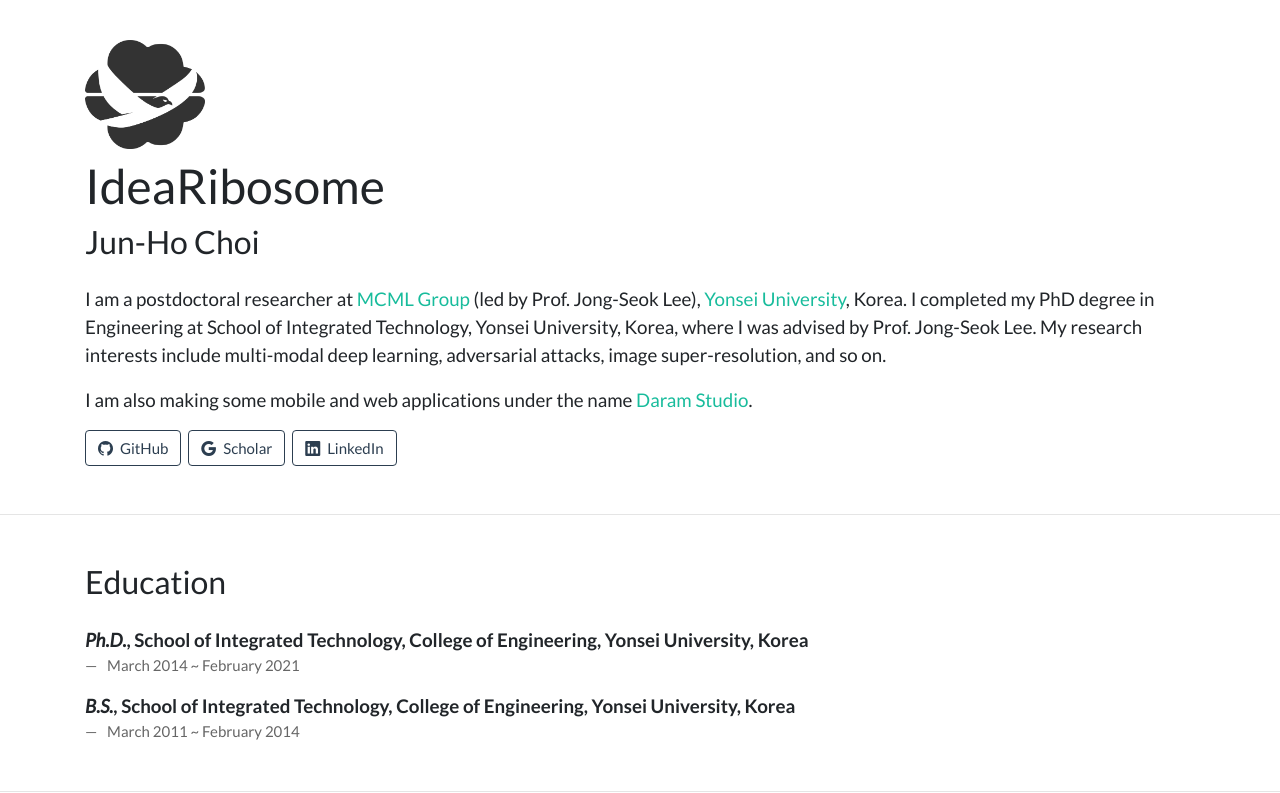
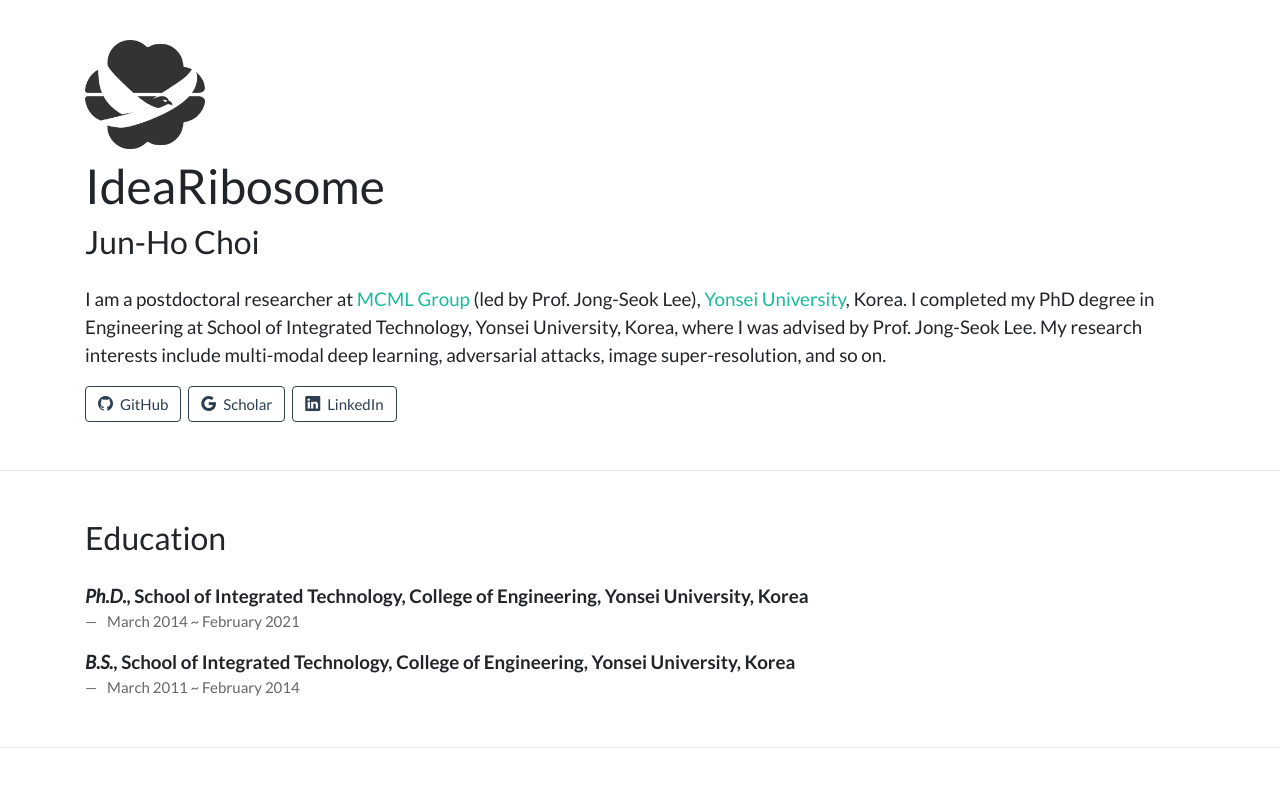
Before and after one commit to idearibosome/idearibosome.github.io, a plain HTML site: page index.html in a window 1280 px wide. Shown: the top 793 px of the page. Drawn offline with nearby package versions, Linux system fonts and the light colour scheme.

Commit message:
Update index.html

```diff
--- a/index.html
+++ b/index.html
@@ -29,9 +29,6 @@
           I am a postdoctoral researcher at <a href="http://mcml.yonsei.ac.kr" target="_blank">MCML Group</a> (led by Prof. Jong-Seok Lee), <a href="http://www.yonsei.ac.kr" target="_blank">Yonsei University</a>, Korea.
           I completed my PhD degree in Engineering at School of Integrated Technology, Yonsei University, Korea, where I was advised by <a href="http://mcml.yonsei.ac.kr" target="_blank"></a>Prof. Jong-Seok Lee</a>.
           My research interests include multi-modal deep learning, adversarial attacks, image super-resolution, and so on.
-        </p>
-        <p class="lead">
-          I am also making some mobile and web applications under the name <a href="https://daram.studio" target="_blank">Daram Studio</a>.
         </p>
         <p>
           <a type="button" class="btn btn-outline-primary mr-1" href="https://github.com/idearibosome" target="_blank">
```
